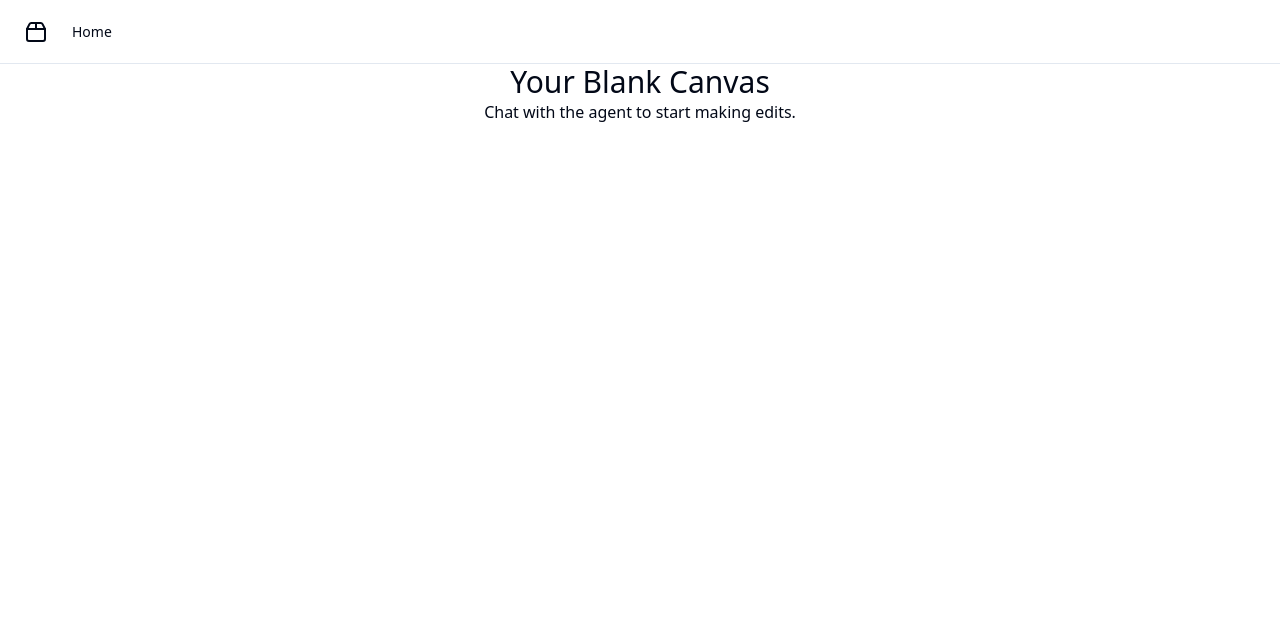
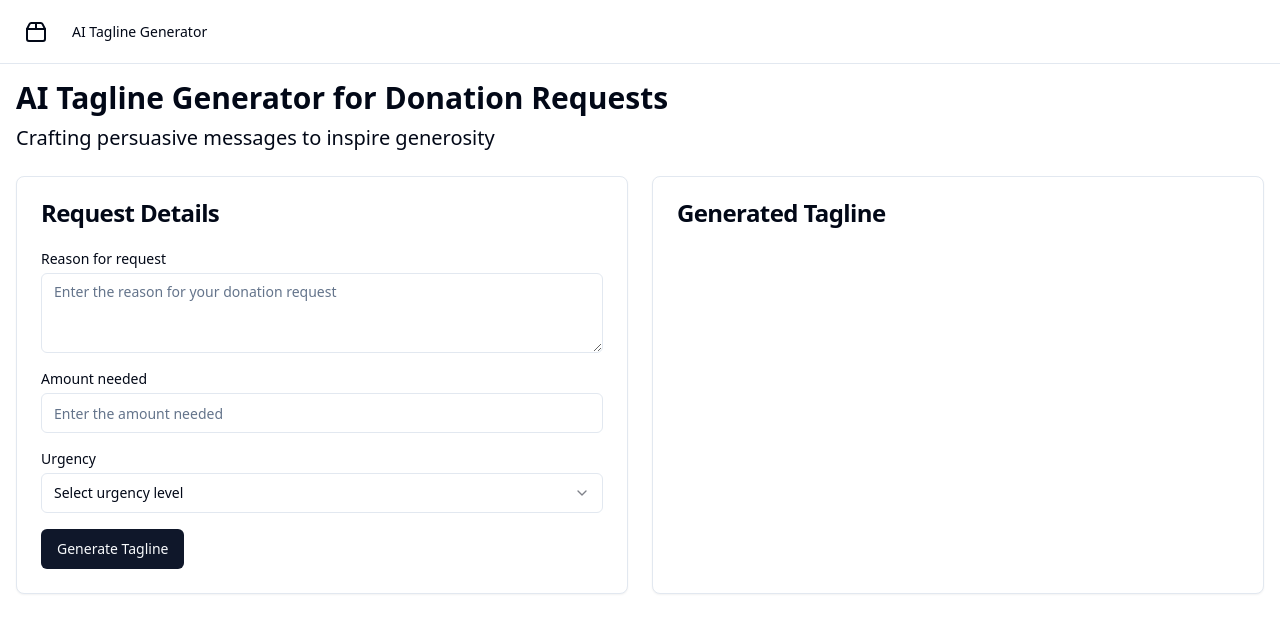
Before and after one commit to GPT-Engineer-App/generous-tagline-generator, a React (Vite) app: page / in a window 1280 px wide. Shown: the top 632 px of the page. Built offline with nearby package versions, Linux system fonts and the light colour scheme.

Commit message:
Implement AI Tagline Generator main page with form and result display

```diff
--- a/src/nav-items.jsx
+++ b/src/nav-items.jsx
@@ -6,7 +6,7 @@ import Index from "./pages/Index.jsx";
  */
 export const navItems = [
   {
-    title: "Home",
+    title: "AI Tagline Generator",
     to: "/",
     icon: <Home className="h-4 w-4" />,
     page: <Index />,
--- a/src/pages/Index.jsx
+++ b/src/pages/Index.jsx
@@ -1,10 +1,122 @@
-// Update this page (the content is just a fallback if you fail to update the page)
+import { useState } from "react";
+import { Button } from "@/components/ui/button";
+import { Input } from "@/components/ui/input";
+import { Textarea } from "@/components/ui/textarea";
+import {
+  Select,
+  SelectContent,
+  SelectItem,
+  SelectTrigger,
+  SelectValue,
+} from "@/components/ui/select";
+import { Card, CardContent, CardHeader, CardTitle } from "@/components/ui/card";
+import { ThumbsUp, ThumbsDown } from "lucide-react";
 
 const Index = () => {
+  const [reason, setReason] = useState("");
+  const [amount, setAmount] = useState("");
+  const [urgency, setUrgency] = useState("");
+  const [generatedTagline, setGeneratedTagline] = useState("");
+  const [sentimentScore, setSentimentScore] = useState(null);
+
+  const handleGenerateTagline = () => {
+    // TODO: Implement actual tagline generation and sentiment analysis
+    const mockTagline = "Your generosity can make a world of difference today!";
+    const mockSentimentScore = 0.8;
+    setGeneratedTagline(mockTagline);
+    setSentimentScore(mockSentimentScore);
+  };
+
+  const handleFeedback = (isPositive) => {
+    // TODO: Implement feedback collection
+    console.log(`Feedback received: ${isPositive ? "Positive" : "Negative"}`);
+  };
+
   return (
-    <div className="text-center">
-      <h1 className="text-3xl">Your Blank Canvas</h1>
-      <p>Chat with the agent to start making edits.</p>
+    <div className="container mx-auto p-4">
+      <h1 className="text-3xl font-bold mb-2">AI Tagline Generator for Donation Requests</h1>
+      <p className="text-xl mb-6">Crafting persuasive messages to inspire generosity</p>
+
+      <div className="grid gap-6 md:grid-cols-2">
+        <Card>
+          <CardHeader>
+            <CardTitle>Request Details</CardTitle>
+          </CardHeader>
+          <CardContent>
+            <form className="space-y-4">
+              <div>
+                <label htmlFor="reason" className="block text-sm font-medium mb-1">
+                  Reason for request
+                </label>
+                <Textarea
+                  id="reason"
+                  value={reason}
+                  onChange={(e) => setReason(e.target.value)}
+                  placeholder="Enter the reason for your donation request"
+                />
+              </div>
+              <div>
+                <label htmlFor="amount" className="block text-sm font-medium mb-1">
+                  Amount needed
+                </label>
+                <Input
+                  id="amount"
+                  type="number"
+                  value={amount}
+                  onChange={(e) => setAmount(e.target.value)}
+                  placeholder="Enter the amount needed"
+                />
+              </div>
+              <div>
+                <label htmlFor="urgency" className="block text-sm font-medium mb-1">
+                  Urgency
+                </label>
+                <Select onValueChange={setUrgency}>
+                  <SelectTrigger>
+                    <SelectValue placeholder="Select urgency level" />
+                  </SelectTrigger>
+                  <SelectContent>
+                    <SelectItem value="low">Low</SelectItem>
+                    <SelectItem value="medium">Medium</SelectItem>
+                    <SelectItem value="high">High</SelectItem>
+                  </SelectContent>
+                </Select>
+              </div>
+              <Button onClick={handleGenerateTagline}>Generate Tagline</Button>
+            </form>
+          </CardContent>
+        </Card>
+
+        <Card>
+          <CardHeader>
+            <CardTitle>Generated Tagline</CardTitle>
+          </CardHeader>
+          <CardContent>
+            {generatedTagline && (
+              <div className="space-y-4">
+                <p className="text-lg font-medium">{generatedTagline}</p>
+                <div>
+                  <p className="text-sm font-medium mb-1">Sentiment Score</p>
+                  <div className="bg-gray-200 h-2 rounded-full">
+                    <div
+                      className="bg-blue-500 h-2 rounded-full"
+                      style={{ width: `${sentimentScore * 100}%` }}
+                    ></div>
+                  </div>
+                </div>
+                <div className="flex space-x-2">
+                  <Button variant="outline" size="sm" onClick={() => handleFeedback(true)}>
+                    <ThumbsUp className="w-4 h-4 mr-2" /> Helpful
+                  </Button>
+                  <Button variant="outline" size="sm" onClick={() => handleFeedback(false)}>
+                    <ThumbsDown className="w-4 h-4 mr-2" /> Not Helpful
+                  </Button>
+                </div>
+              </div>
+            )}
+          </CardContent>
+        </Card>
+      </div>
     </div>
   );
 };
```
